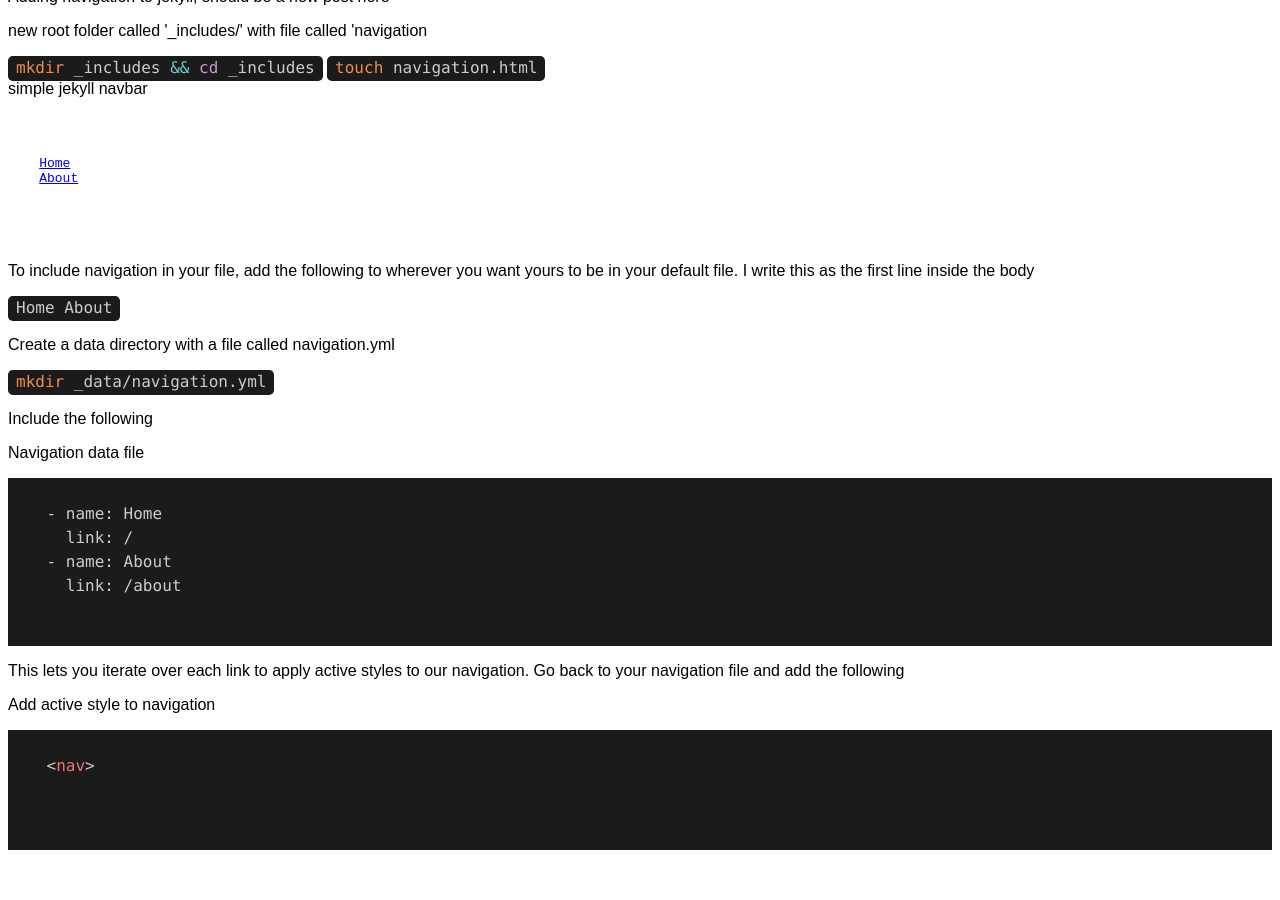
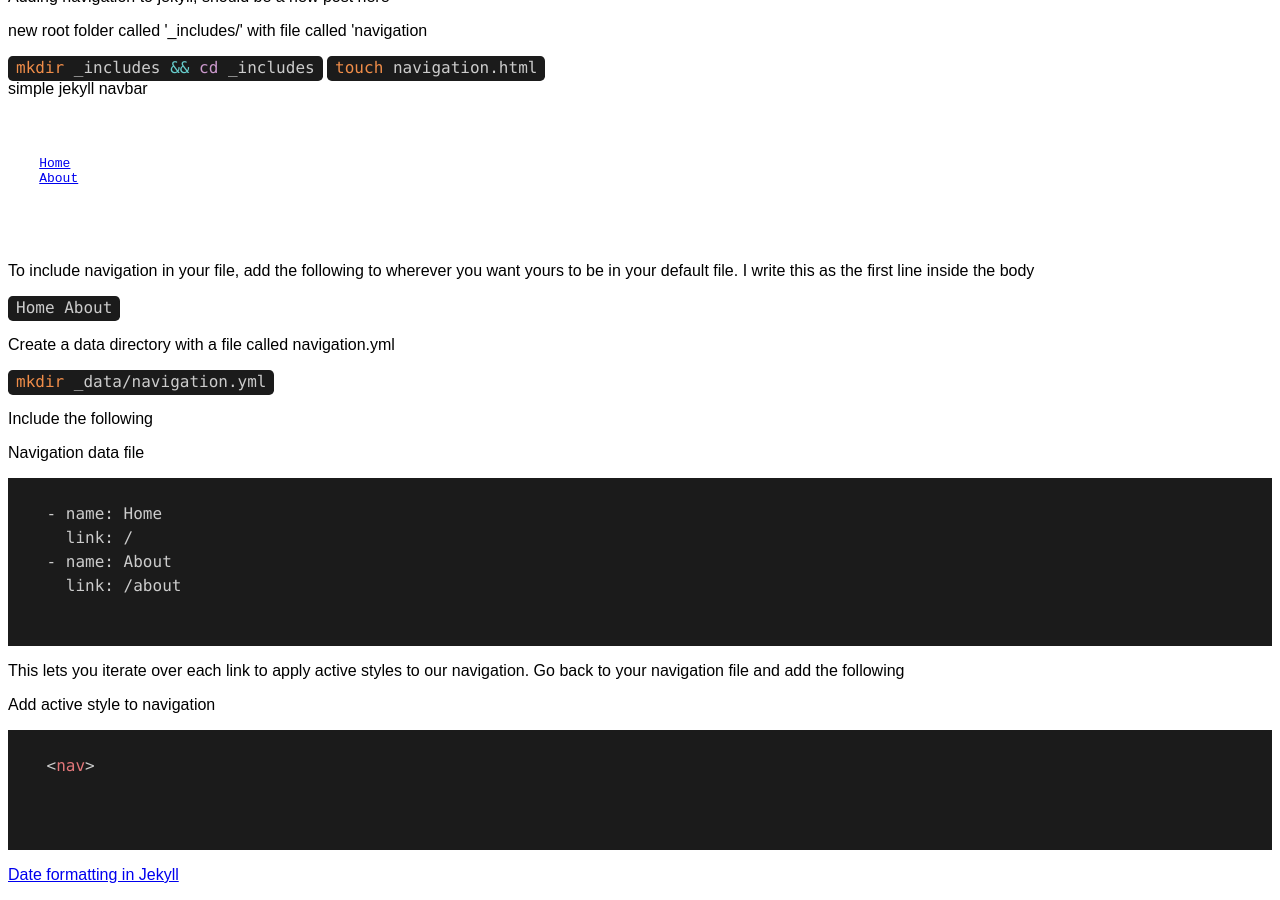
Before and after one commit to Becca9941/Becca9941.github.io, a Jekyll site: the page built from _posts/2019-07-22-converting-raw-html-site-to-a-static-jekyll-site.html, in a window 1280 px wide and 900 px high, scrolled down 2255 px. Built offline with Jekyll 4.4.1, drawn with Linux system fonts in a browser that asks for light colours; before the commit the page ends 3121 px from its top, so only the background shows below that.

Commit message:
added article link about date formatting in jekyll

```diff
--- a/_posts/2019-07-22-converting-raw-html-site-to-a-static-jekyll-site.html
+++ b/_posts/2019-07-22-converting-raw-html-site-to-a-static-jekyll-site.html
@@ -297,3 +297,6 @@ ul>
 </code>
 </pre>
 </figure>
+
+<p><a href="http://alanwsmith.com/jekyll-liquid-date-formatting-examples"
+      target="_blank">Date formatting in Jekyll</a></p>
```
